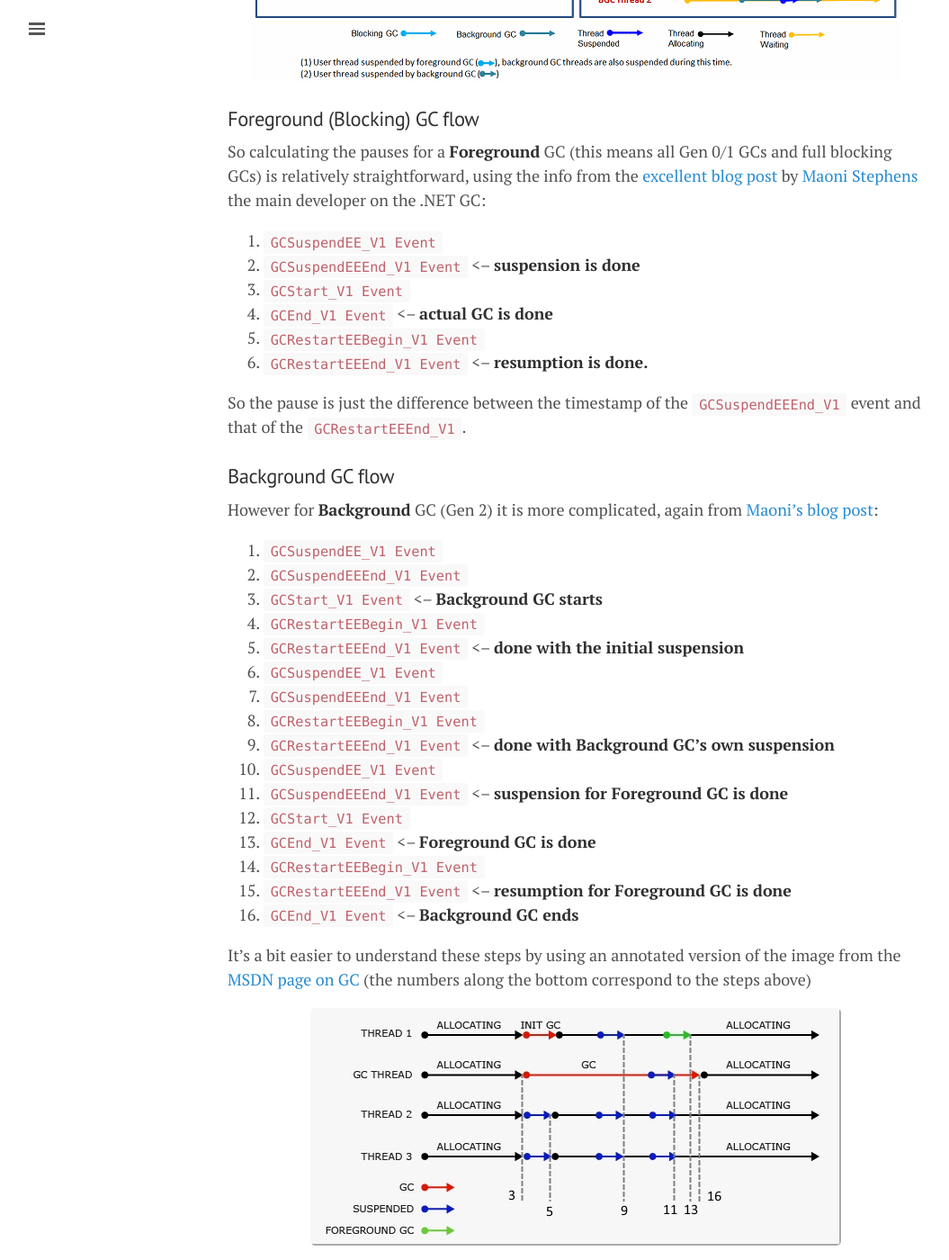
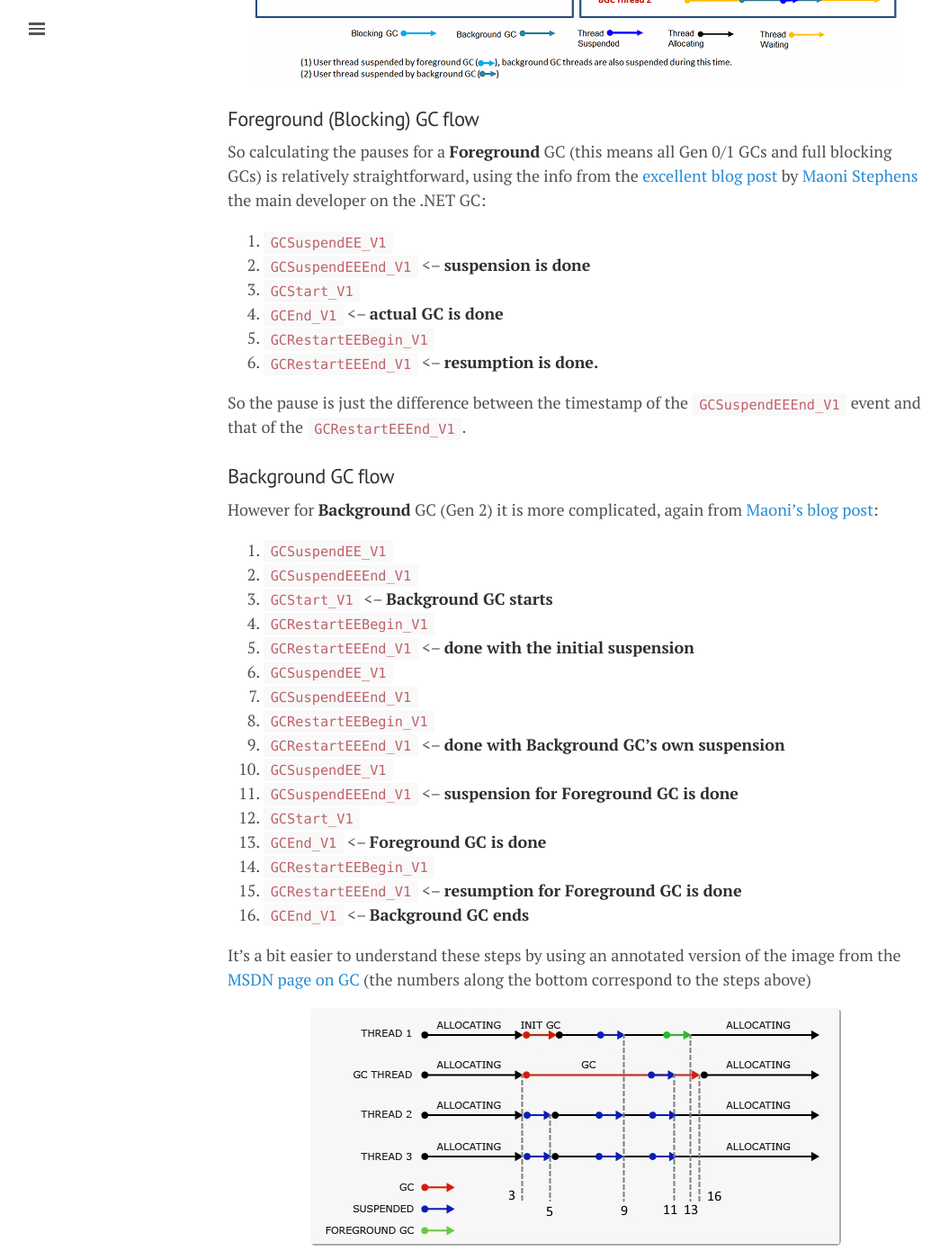
Before and after one commit to mattwarren/mattwarren.github.io, a Jekyll site: the page built from _posts/2016-06-20-Visualising-the-dotNET-Garbage-Collector.md, in a window 1280 px wide and 1400 px high, scrolled down 2781 px. Shown: the whole window at 90% size, without its empty margins (0-1055 px from the left). Built offline with Jekyll 4.4.1, drawn with Linux system fonts in a browser that asks for light colours; nearby versions of some CDN libraries; comment, search, counter and statistics services are not loaded; some of the changed text lies outside the part shown.

Commit message:
Final fixes

```diff
--- a/_posts/2016-06-20-Visualising-the-dotNET-Garbage-Collector.md
+++ b/_posts/2016-06-20-Visualising-the-dotNET-Garbage-Collector.md
@@ -68,12 +68,12 @@ As you can see in the image below (courtesy of the [.NET Blog](https://blogs.msd
 
 So calculating the pauses for a **Foreground** GC (this means all Gen 0/1 GCs and full blocking GCs) is relatively straightforward, using the info from the [excellent blog post](https://blogs.msdn.microsoft.com/maoni/2014/12/25/gc-etw-events-3/) by [Maoni Stephens](https://github.com/Maoni0/) the main developer on the .NET GC:
 
-1. `GCSuspendEE_V1 Event`
-2. `GCSuspendEEEnd_V1 Event` <– **suspension is done**
-3. `GCStart_V1 Event`
-4. `GCEnd_V1 Event` <– **actual GC is done**
-5. `GCRestartEEBegin_V1 Event`
-6. `GCRestartEEEnd_V1 Event` <– **resumption is done.**
+1. `GCSuspendEE_V1`
+2. `GCSuspendEEEnd_V1` <– **suspension is done**
+3. `GCStart_V1`
+4. `GCEnd_V1` <– **actual GC is done**
+5. `GCRestartEEBegin_V1`
+6. `GCRestartEEEnd_V1` <– **resumption is done.**
 
 So the pause is just the difference between the timestamp of the `GCSuspendEEEnd_V1` event and that of the `GCRestartEEEnd_V1`.
 
@@ -81,22 +81,22 @@ So the pause is just the difference between the timestamp of the `GCSuspendEEEnd
 
 However for **Background** GC (Gen 2) it is more complicated, again from [Maoni's blog post](https://blogs.msdn.microsoft.com/maoni/2014/12/25/gc-etw-events-3/):
 
-1. `GCSuspendEE_V1 Event`
-2. `GCSuspendEEEnd_V1 Event`
-3. `GCStart_V1 Event` <– **Background GC starts**
-4. `GCRestartEEBegin_V1 Event`
-5. `GCRestartEEEnd_V1 Event` <– **done with the initial suspension**
-6. `GCSuspendEE_V1 Event`
-7. `GCSuspendEEEnd_V1 Event`
-8. `GCRestartEEBegin_V1 Event`
-9. `GCRestartEEEnd_V1 Event` <– **done with Background GC’s own suspension**
-10. `GCSuspendEE_V1 Event`
-11. `GCSuspendEEEnd_V1 Event` <– **suspension for Foreground GC is done**
-12. `GCStart_V1 Event`
-13. `GCEnd_V1 Event` <– **Foreground GC is done**
-14. `GCRestartEEBegin_V1 Event`
-15. `GCRestartEEEnd_V1 Event` <– **resumption for Foreground GC is done**
-16. `GCEnd_V1 Event` <– **Background GC ends**
+1. `GCSuspendEE_V1`
+2. `GCSuspendEEEnd_V1`
+3. `GCStart_V1` <– **Background GC starts**
+4. `GCRestartEEBegin_V1`
+5. `GCRestartEEEnd_V1` <– **done with the initial suspension**
+6. `GCSuspendEE_V1`
+7. `GCSuspendEEEnd_V1`
+8. `GCRestartEEBegin_V1`
+9. `GCRestartEEEnd_V1` <– **done with Background GC’s own suspension**
+10. `GCSuspendEE_V1`
+11. `GCSuspendEEEnd_V1` <– **suspension for Foreground GC is done**
+12. `GCStart_V1`
+13. `GCEnd_V1` <– **Foreground GC is done**
+14. `GCRestartEEBegin_V1`
+15. `GCRestartEEEnd_V1` <– **resumption for Foreground GC is done**
+16. `GCEnd_V1` <– **Background GC ends**
 
 It's a bit easier to understand these steps by using an annotated version of the image from the [MSDN page on GC](https://msdn.microsoft.com/en-us/library/ee787088(v=vs.110).aspx#background_garbage_collection) (the numbers along the bottom correspond to the steps above)
 
```
Also changed, not shown: _posts/2016-08-08-GC-Pauses-and-Safe-Points.md (+3 -4 lines).
